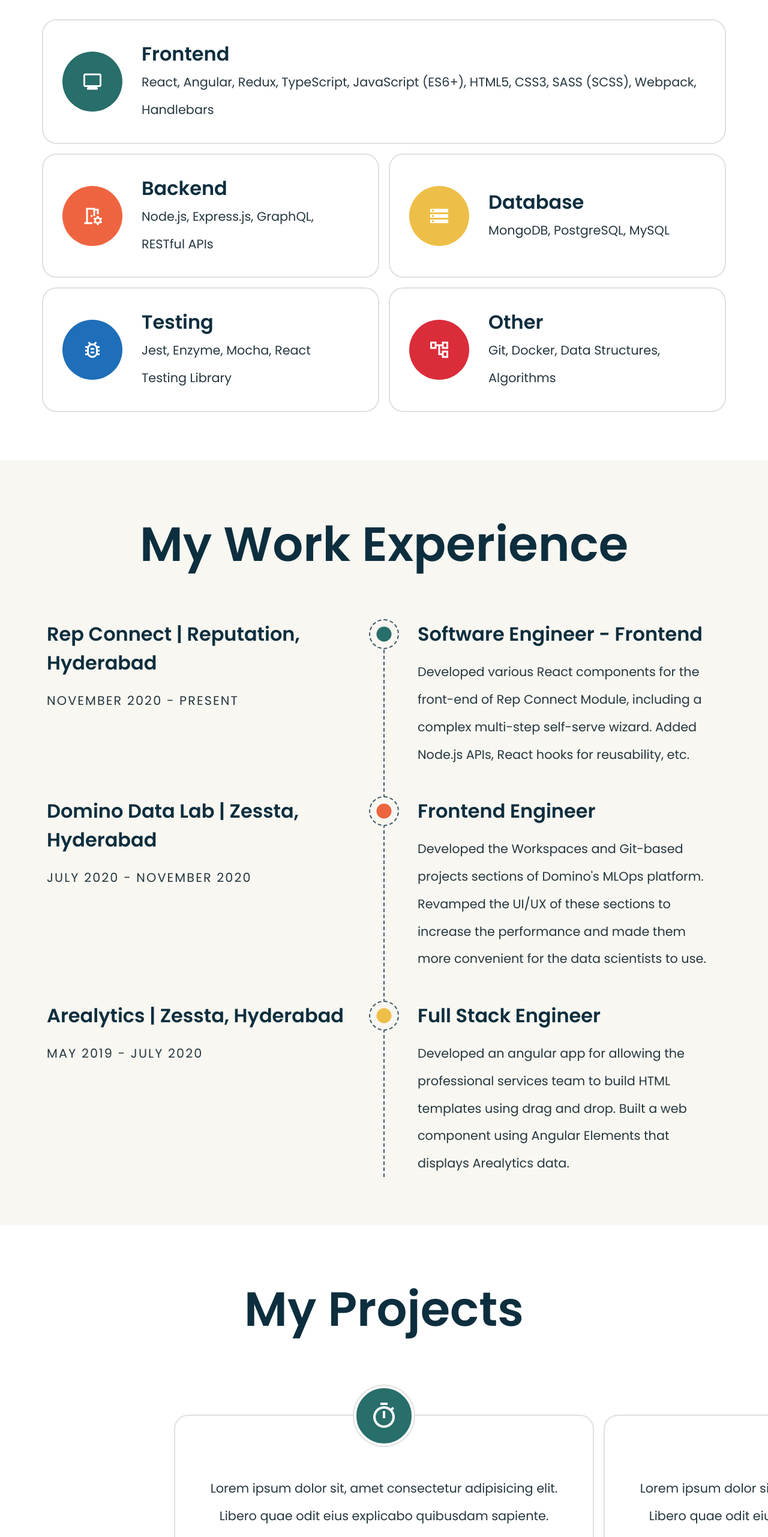
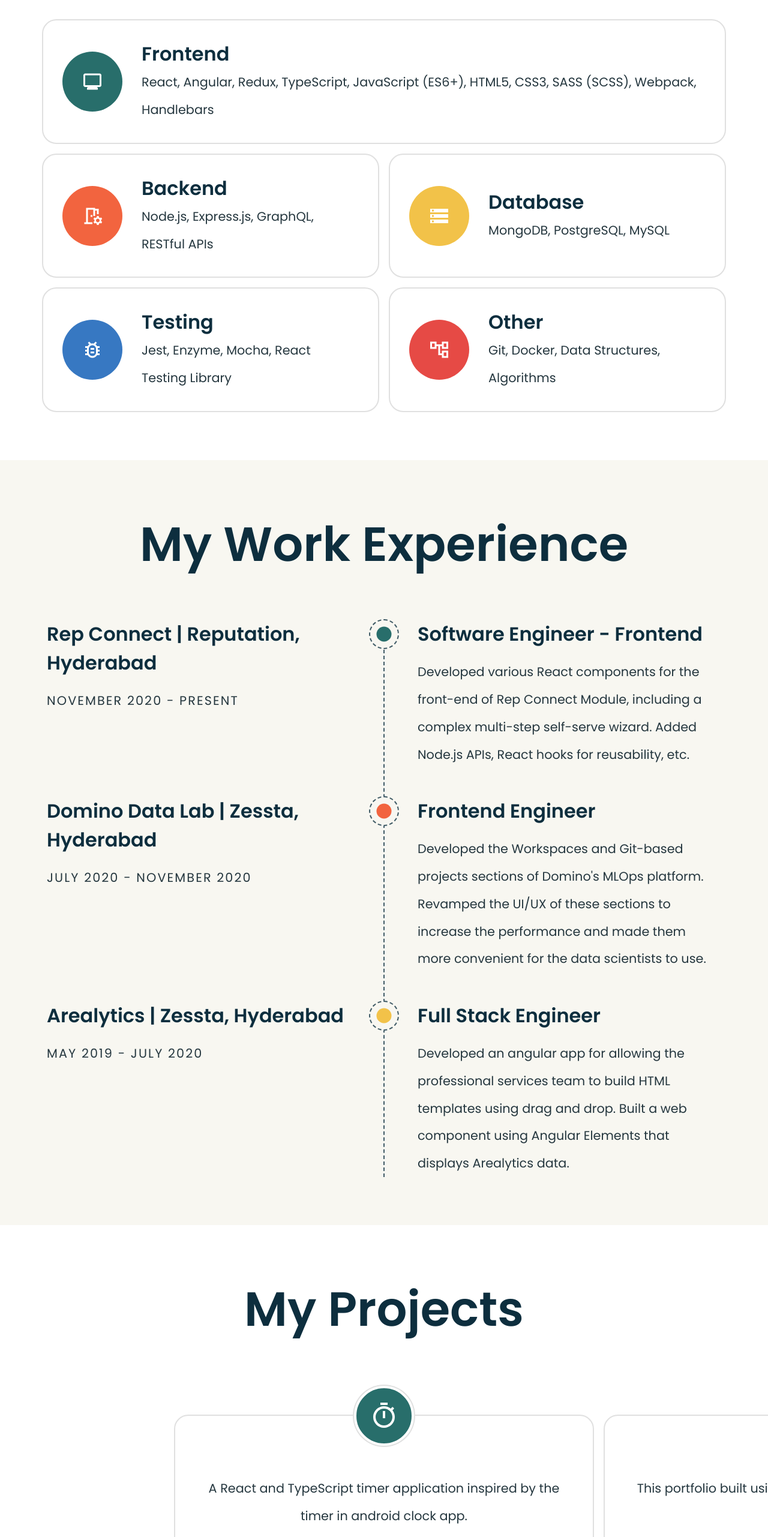
Before and after one commit to rameshx/rameshx.github.io, a React (Create React App) app: page / in a window 1280 px wide. Shown: the part 234-2796 px from the top of the page at 60% size. Built offline with nearby package versions, Linux system fonts and the light colour scheme.

Commit message:
finish projects section

```diff
--- a/src/App.js
+++ b/src/App.js
@@ -1,28 +1,15 @@
-import { createTheme, ThemeProvider } from '@mui/material/styles';
-
 import { Experience } from './experience/Experience';
 import { Skills } from './skills/Skills';
 import { Projects } from './projects/Projects';
-
 import './App.scss';
-
-const { palette } = createTheme();
-const { augmentColor } = palette;
-const createColor = (mainColor) => augmentColor({ color: { main: mainColor } });
-const theme = createTheme({
-  palette: {
-    primary: createColor('#286e6b'),
-    secondary: createColor('#ef6440'),
-  },
-});
 
 function App() {
   return (
-    <ThemeProvider theme={theme}>
+    <>
       <Skills />
       <Experience />
       <Projects />
-    </ThemeProvider>
+    </>
   );
 }
 
--- a/src/index.scss
+++ b/src/index.scss
@@ -13,3 +13,38 @@
   -webkit-font-smoothing: antialiased;
   -moz-osx-font-smoothing: grayscale;
 }
+
+.link {
+  display: inline-block;
+  color: index.$color-secondary;
+  font-size: 1.3rem;
+  font-weight: 600;
+  text-decoration: none;
+  border-bottom: 1px solid index.$color-secondary;
+  line-height: 1;
+}
+
+.fab {
+  inline-size: 4rem;
+  block-size: 4rem;
+
+  display: inline-flex;
+  justify-content: center;
+  align-items: center;
+
+  border: 2px solid index.$border-color-1;
+  border-radius: 50%;
+  padding: 0;
+  color: index.$color-primary;
+  background: white;
+  cursor: pointer;
+
+  transition: background-color 250ms cubic-bezier(0.4, 0, 0.2, 1) 0ms,
+    color 250ms cubic-bezier(0.4, 0, 0.2, 1) 0ms;
+
+  &:hover,
+  &:focus {
+    background: index.$color-primary;
+    color: white;
+  }
+}
--- a/src/projects/Projects.jsx
+++ b/src/projects/Projects.jsx
@@ -1,28 +1,106 @@
 import { useRef } from 'react';
-
-import Fab from '@mui/material/Fab';
 import TimerOutlinedIcon from '@mui/icons-material/TimerOutlined';
 import ArrowBackOutlinedIcon from '@mui/icons-material/ArrowBackOutlined';
 import ArrowForwardOutlinedIcon from '@mui/icons-material/ArrowForwardOutlined';
+import BusinessCenterOutlinedIcon from '@mui/icons-material/BusinessCenterOutlined';
+import FaceOutlinedIcon from '@mui/icons-material/FaceOutlined';
+import TerrainOutlinedIcon from '@mui/icons-material/TerrainOutlined';
+import LunchDiningOutlinedIcon from '@mui/icons-material/LunchDiningOutlined';
 import { Swiper, SwiperSlide } from 'swiper/react';
-
 import 'swiper/css';
 import './Projects.scss';
 
-const Project = () => {
+const PROJECTS = [
+  {
+    className: 'primary',
+    icon: <TimerOutlinedIcon />,
+    name: 'Timer',
+    description:
+      'A React and TypeScript timer application inspired by the timer in android clock app.',
+    link: {
+      github: 'https://github.com/rameshx/timer',
+      live: 'https://rameshx.github.io/timer/',
+    },
+  },
+  {
+    className: 'secondary',
+    icon: <BusinessCenterOutlinedIcon />,
+    name: 'Portfolio',
+    description:
+      'This portfolio built using React, SASS (SCSS) and material icons.',
+    link: {
+      github: 'https://github.com/rameshx/portfolio',
+      live: '#',
+    },
+  },
+  {
+    className: 'tertiary',
+    icon: <FaceOutlinedIcon />,
+    name: 'Face Detector',
+    description:
+      'A cool face detection app built using React, PostgreSQL, Clarifai API, Node.js.',
+    link: {
+      github: 'https://github.com/rameshx/face-detector',
+      live: 'https://facerecognition-frontend-app.herokuapp.com/',
+    },
+  },
+  {
+    className: 'quaternary',
+    icon: <TerrainOutlinedIcon />,
+    name: 'Natours',
+    description:
+      'A responsive nature tours landing page built for learning SASS and advanced CSS.',
+    link: {
+      github: 'https://github.com/rameshx/advanced-css',
+      live: 'https://rameshx.github.io/advanced-css/',
+    },
+  },
+  {
+    className: 'quinary',
+    icon: <LunchDiningOutlinedIcon />,
+    name: 'Burger Builder',
+    description:
+      'A React application that allows users to customize and order burgers.',
+    link: {
+      github: 'https://github.com/rameshx/burger-builder',
+      live: 'https://react-burger-builder-d0989.firebaseapp.com/',
+    },
+  },
+];
+
+const Project = ({
+  className,
+  icon,
+  description,
+  name,
+  link: { live, github },
+}) => {
   return (
-    <div className="project">
-      <span className="icon-wrapper">
-        <TimerOutlinedIcon />
-      </span>
+    <div className={`project ${className}`}>
+      <span className="icon-wrapper">{icon}</span>
       <div className="body">
-        <p className="description">
-          Lorem ipsum dolor sit, amet consectetur adipisicing elit. Libero quae
-          odit eius explicabo quibusdam sapiente. Dolorum reprehenderit illo,
-          aliquid eveniet laborum.
-        </p>
+        <p className="description">{description}</p>
         <hr />
-        <h5 className="name">React Timer</h5>
+        <h5 className="name">{name}</h5>
+        <span>
+          <a
+            className="link"
+            href={github}
+            target="_blank"
+            rel="noopener noreferrer"
+          >
+            GitHub
+          </a>
+          &nbsp;|&nbsp;
+          <a
+            className="link"
+            href={live}
+            target="_blank"
+            rel="noopener noreferrer"
+          >
+            Live
+          </a>
+        </span>
       </div>
     </div>
   );
@@ -42,35 +120,25 @@
           slidesPerView={'auto'}
           spaceBetween={16}
         >
-          <SwiperSlide>
-            <Project />
-          </SwiperSlide>
-          <SwiperSlide>
-            <Project />
-          </SwiperSlide>
-          <SwiperSlide>
-            <Project />
-          </SwiperSlide>
-          <SwiperSlide>
-            <Project />
-          </SwiperSlide>
-          <SwiperSlide>
-            <Project />
-          </SwiperSlide>
+          {PROJECTS.map((project) => (
+            <SwiperSlide key={project.name}>
+              <Project {...project} />
+            </SwiperSlide>
+          ))}
         </Swiper>
         <div className="projects-navigation">
-          <Fab
-            color="primary"
+          <button
+            className="fab"
             onClick={() => swiperRef.current.swiper.slidePrev()}
           >
             <ArrowBackOutlinedIcon />
-          </Fab>
-          <Fab
-            color="secondary"
+          </button>
+          <button
+            className="fab"
             onClick={() => swiperRef.current.swiper.slideNext()}
           >
             <ArrowForwardOutlinedIcon />
-          </Fab>
+          </button>
         </div>
       </div>
     </section>
--- a/src/projects/Projects.scss
+++ b/src/projects/Projects.scss
@@ -49,6 +49,22 @@
         svg {
           font-size: 48px;
         }
+      }
+
+      &.primary .icon-wrapper {
+        background-color: $color-primary;
+      }
+      &.secondary .icon-wrapper {
+        background-color: $color-secondary;
+      }
+      &.tertiary .icon-wrapper {
+        background-color: $color-tertiary;
+      }
+      &.quaternary .icon-wrapper {
+        background-color: $color-quaternary;
+      }
+      &.quinary .icon-wrapper {
+        background-color: $color-quinary;
       }
 
       .body {
--- a/src/styles/_variables.scss
+++ b/src/styles/_variables.scss
@@ -1,14 +1,14 @@
 // colors
-$color-text-1: #0D2E3E;
-$color-text-2: #25373F;
+$color-text-1: #0d2e3e;
+$color-text-2: #25373f;
 
 $color-primary: #286e6b;
-$color-secondary: #ef6440;
-$color-tertiary: #eebf48;
-$color-quaternary: #1e6eb9;
-$color-quinary: #db2c3a;
+$color-secondary: #f2643f;
+$color-tertiary: #f2c249;
+$color-quaternary: #3778c2;
+$color-quinary: #e64a45;
 
-$background-section: #F8F7F1;
+$background-section: #f8f7f1;
 
 $border-color-1: #e0e0e0;
 $border-color-experience: #3f5a65;
```
